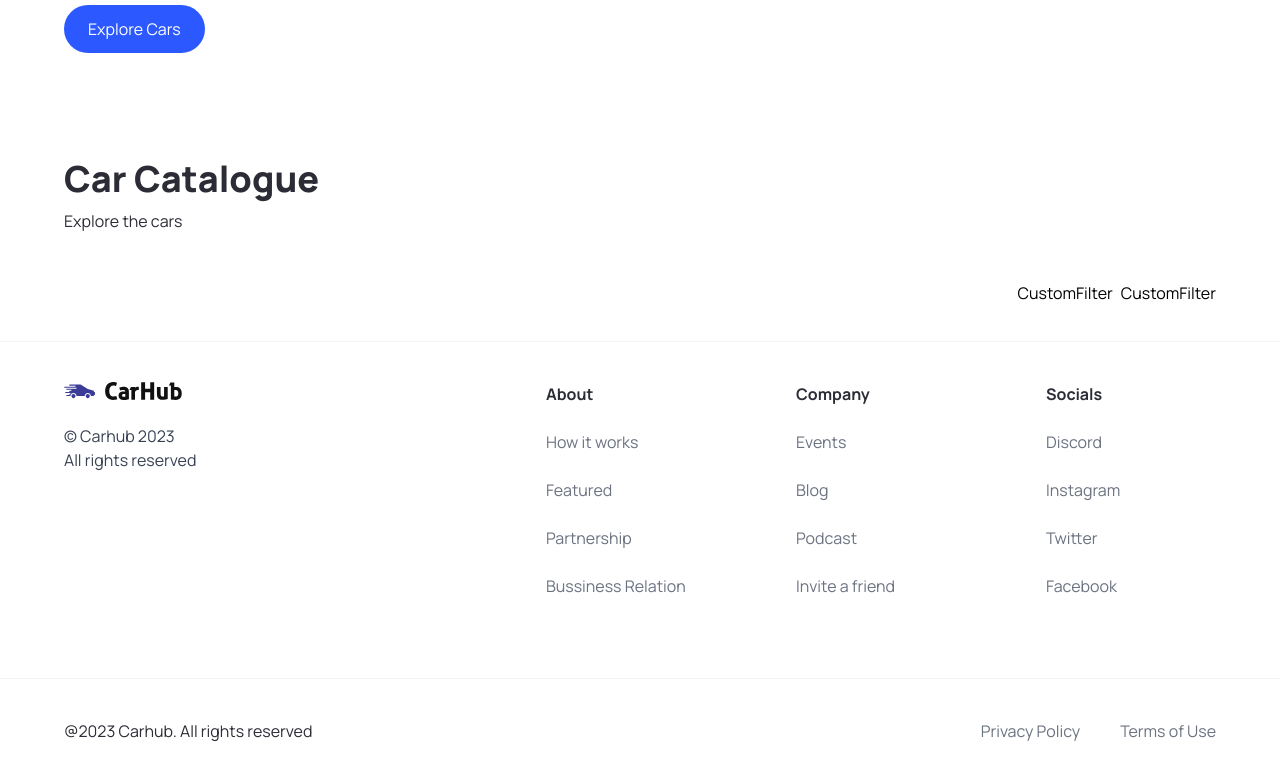
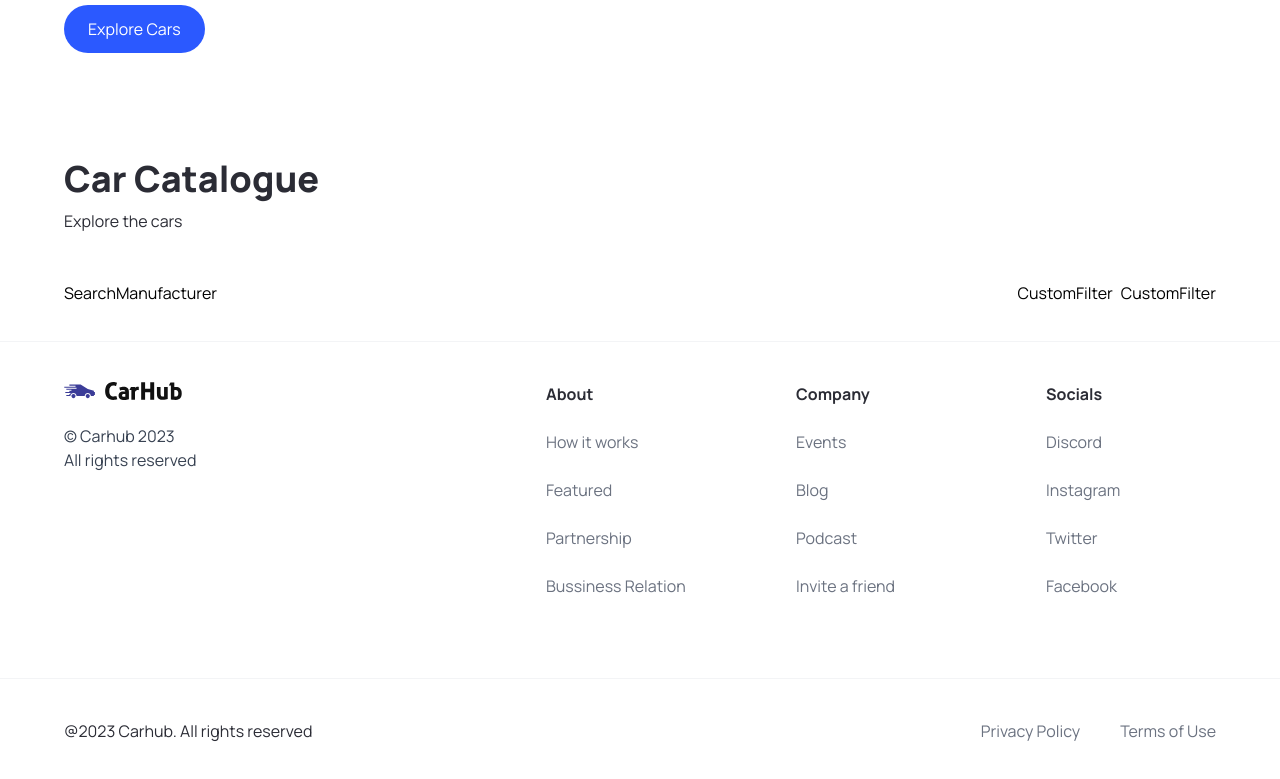
Before and after one commit to daneng1/CarsShowcase, a Next.js app: page / in a window 1280 px wide. Shown: the part 705-1484 px from the top of the page. Built offline with nearby package versions, Linux system fonts and the light colour scheme.

Commit message:
building search components

```diff
--- a/src/components/SearchBar.tsx
+++ b/src/components/SearchBar.tsx
@@ -1,14 +1,19 @@
 'use client'
 
-import React from 'react'
+import React, { useState } from 'react'
+import { SearchManufacturer } from '.'
 
 const SearchBar = () => {
+  const [manufacturer, setManufacturer] = useState('')
   const handleSearch = () => {}
 
   return (
     <form className='searchBar' onSubmit={handleSearch}>
       <div className='searchBar__item'>
-
+        <SearchManufacturer
+          manufacturer={manufacturer}
+          setManufacture={setManufacturer}
+        />
       </div>
     </form>
   )
```
Also changed, not shown: src/components/SearchManufacturer.tsx (+6 -1 lines).
